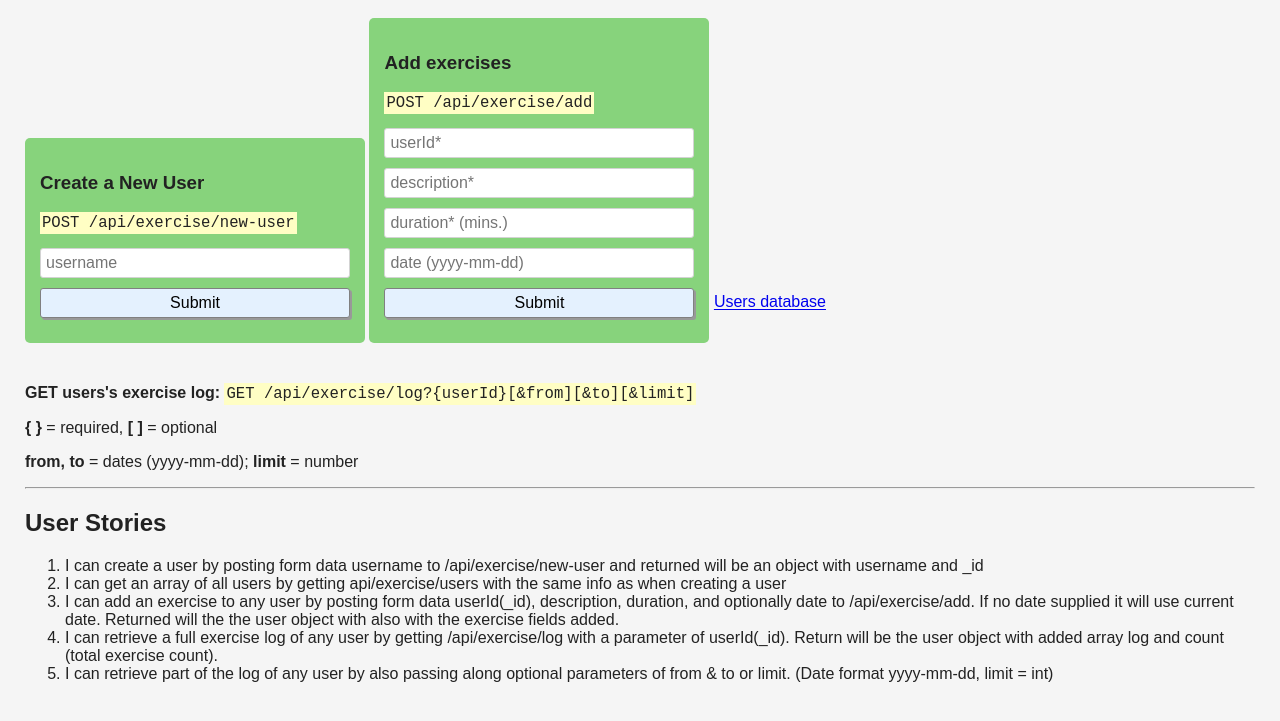
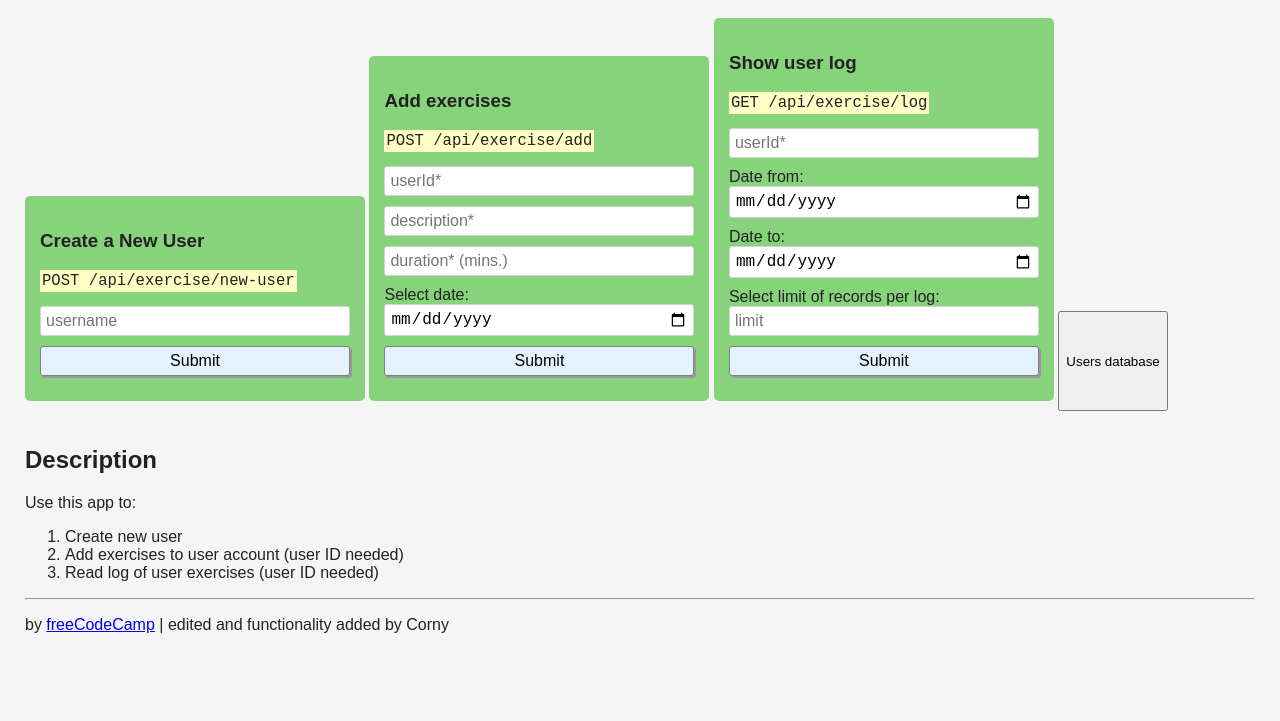
Before and after one commit to kl4532/FCC-ExerciseTracker, a website: page views/index.html in a window 1280 px wide. Shown: the part 65-786 px from the top of the page. Drawn offline with Linux system fonts and the light colour scheme; files that its build step writes are made by us from their sources.

Commit message:
🍛👣 Updated with Glitch

```diff
--- a/public/style.css
+++ b/public/style.css
@@ -62,3 +62,6 @@ code {
   background-color: #FFFEC4;
   padding: 2px;
 }
+.udb{
+  height: 100px;
+}
--- a/views/index.html
+++ b/views/index.html
@@ -23,25 +23,38 @@
             <input id="uid" type="text" name="userId" placeholder="userId*">
             <input id="desc" type="text" name="description" placeholder="description*">
             <input id="dur" type="text" name="duration" placeholder="duration* (mins.)">
-            <input id="dat" type="text" name="date" placeholder="date (yyyy-mm-dd)">
+            <label for="dat">Select date:</label>
+            <input id="dat" type="date" name="date" placeholder="date (yyyy-mm-dd)">
             <input type="submit" value="Submit">
           </form>
-          <a href="https://fcc-rest.glitch.me/api/exercise/users">Users database</a>
-          <p><strong>GET users's exercise log: </strong><code>GET /api/exercise/log?{userId}[&amp;from][&amp;to][&amp;limit]</code></p>
-          <p><strong>{ }</strong> = required, <strong>[ ]</strong> = optional</p>
-          <p><strong>from, to</strong> = dates (yyyy-mm-dd); <strong>limit</strong> = number</p>
+          <form action="/api/exercise/log" method="get">
+            <h3>Show user log</h3>
+            <p><code>GET /api/exercise/log</code></p>
+            <input id="id" type="text" name="id" placeholder="userId*">
+            <label for="from">Date from:</label>
+            <input type="date" name="from" min="2000-01-01">
+            <label for="to">Date to:</label>
+            <input type="date" name="to" max="2179-12-31">
+            <label for="limit">Select limit of records per log:</label>
+            <input type="number" name="limit" min="1" placeholder="limit">
+            <input type="submit" value="Submit">
+          </form>
+          <a href="https://fcc-rest.glitch.me/api/exercise/users"><button class="udb">Users database</button></a>
+         <h2>Description</h2>
+          <p>Use this app to:</p>
+          <ol>
+           <li>Create new user</li>
+           <li>Add exercises to user account (user ID needed)</li>
+           <li>Read log of user exercises (user ID needed)</li>
+          </ol>
       </div>
      <hr/>
-     <h2>User Stories</h2>
-       <ol>
-         <li>I can create a user by posting form data username to /api/exercise/new-user and returned will be an object with username and _id </li>
-         <li>I can get an array of all users by getting api/exercise/users with the same info as when creating a user</li>
-         <li>I can add an exercise to any user by posting form data userId(_id), description, duration, and optionally date to /api/exercise/add. If no date supplied it will use current date. Returned will the the user object with also with the exercise fields added.</li>
-         <li>I can retrieve a full exercise log of any user by getting /api/exercise/log with a parameter of userId(_id). Return will be the user object with added array log and count (total exercise count).</li>
-         <li>I can retrieve part of the log of any user by also passing along optional parameters of from & to or limit. (Date format yyyy-mm-dd, limit = int)</li>
-       </ol>
-
-
+     <div class="footer">
+        <p>
+          by <a href="http://www.freecodecamp.com/">freeCodeCamp</a> |
+        edited and functionality added by Corny
+        </p>
+      </div>
   </body>
 
 </html>
```
Also changed, not shown: server.js (+27 -5 lines).
